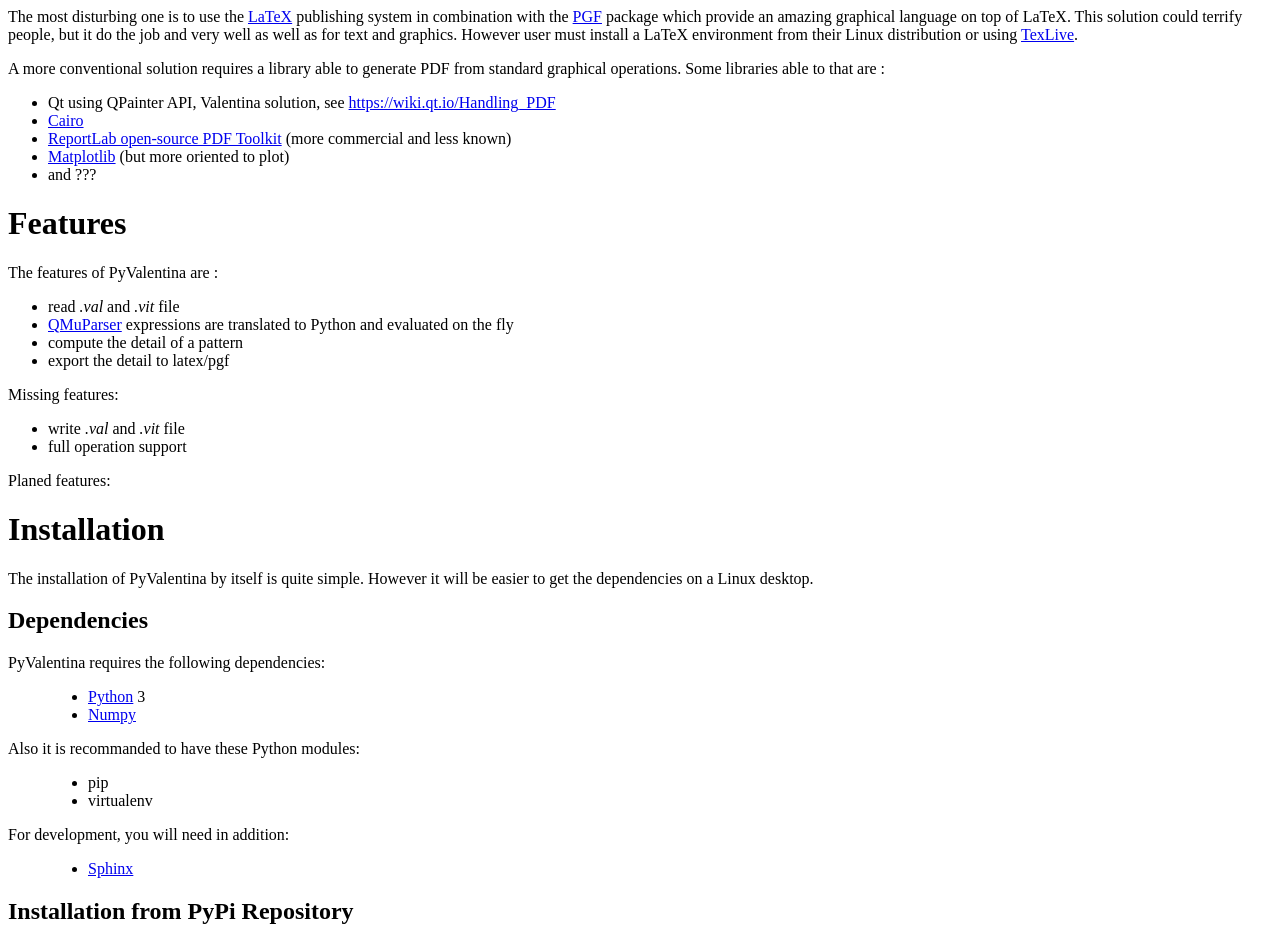
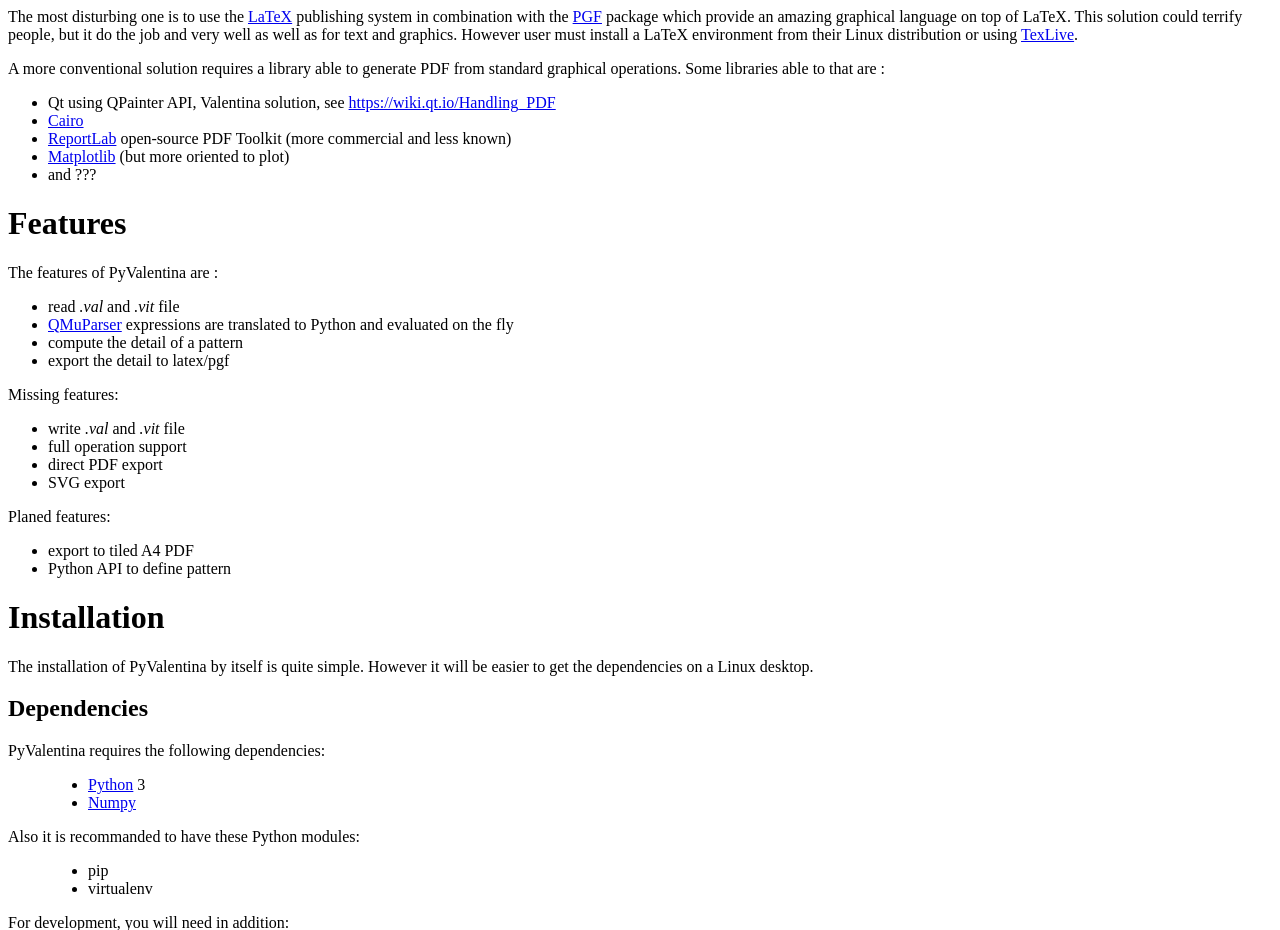
Before and after one commit to FabriceSalvaire/Patro, a plain HTML site: page README.html in a window 1280 px wide. Shown: the part 2020-2950 px from the top of the page. Drawn offline with Linux system fonts and the light colour scheme.

Commit message:
updated README

```diff
--- a/README.html
+++ b/README.html
@@ -475,7 +475,7 @@ operations.  Some libraries able to that are :</p>
 <ul class="simple">
 <li>Qt using QPainter API, Valentina solution, see <a class="reference external" href="https://wiki.qt.io/Handling_PDF">https://wiki.qt.io/Handling_PDF</a></li>
 <li><a class="reference external" href="https://www.cairographics.org/manual/cairo-PDF-Surfaces.html">Cairo</a></li>
-<li><a class="reference external" href="http://www.reportlab.com/opensource">ReportLab open-source PDF Toolkit</a> (more commercial and less known)</li>
+<li><a class="reference external" href="http://www.reportlab.com/opensource">ReportLab</a>  open-source PDF Toolkit (more commercial and less known)</li>
 <li><a class="reference external" href="http://matplotlib.org">Matplotlib</a> (but more oriented to plot)</li>
 <li>and ???</li>
 </ul>
@@ -495,8 +495,14 @@ operations.  Some libraries able to that are :</p>
 <ul class="simple">
 <li>write <em>.val</em> and <em>.vit</em> file</li>
 <li>full operation support</li>
+<li>direct PDF export</li>
+<li>SVG export</li>
 </ul>
 <p>Planed features:</p>
+<ul class="simple">
+<li>export to tiled A4 PDF</li>
+<li>Python API to define pattern</li>
+</ul>
 <!-- -*- Mode: rst -*- -->
 </div>
 <div class="section" id="installation">
```
Also changed, not shown: 1 other file.
